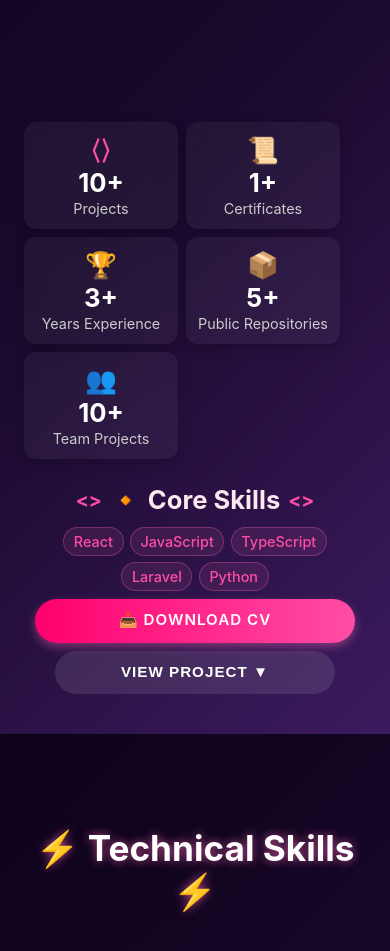
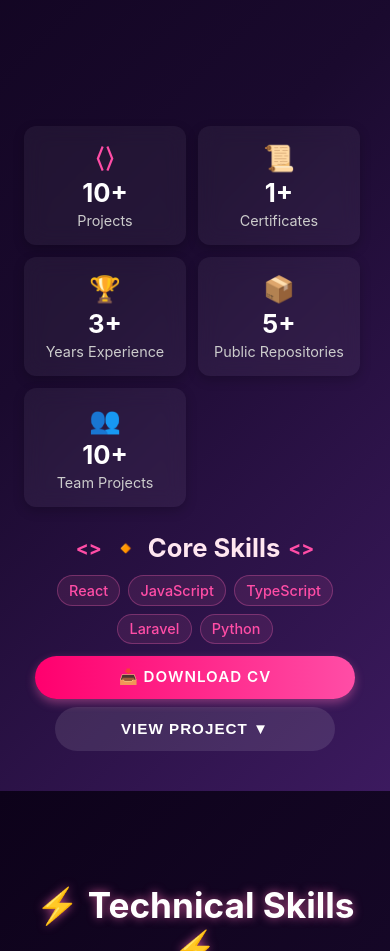
Before and after one commit to lisnadesanti/my_portofolio, a React (Create React App) app: page / in a window 390 px wide. Shown: the part 1026-1977 px from the top of the page. Built offline with nearby package versions, Linux system fonts and the light colour scheme.

Commit message:
aboutttt

```diff
--- a/src/components/About.css
+++ b/src/components/About.css
@@ -59,9 +59,9 @@
 .about-content {
   display: flex;
   flex-wrap: wrap;
-  gap: 2rem;
+  gap: 2rem; /* ✅ Diperkecil dari 2.5rem */
   align-items: flex-start;
-  margin-bottom: 0.25rem;
+  margin-bottom: 0.25rem; /* ✅ Diperkecil Maksimal — dari 1.5rem */
   width: 100%;
 }
 
@@ -85,7 +85,7 @@
   position: absolute;
   left: 0;
   top: 0;
-  height: 7.2em;
+  height: 7.2em; /* 1.8em × 4 baris */
   width: 4px;
   background: #ff4da6;
   border-radius: 2px;
@@ -105,7 +105,7 @@
 .stats-grid {
   display: grid;
   grid-template-columns: repeat(auto-fit, minmax(180px, 1fr));
-  gap: 1rem;
+  gap: 1rem; /* ✅ Diperkecil dari 1.5rem — agar card lebih dekat ke teks */
   animation: slideInRight 1s ease-out;
 }
 
@@ -123,12 +123,12 @@
 .stat-card {
   background: rgba(255, 255, 255, 0.05);
   border-radius: 12px;
-  padding: 1.25rem;
+  padding: 1.25rem; /* ✅ Diperkecil dari 1.5rem */
   text-align: center;
   backdrop-filter: blur(10px);
   transition: transform 0.3s ease, box-shadow 0.3s ease;
   box-shadow: 0 4px 12px rgba(0, 0, 0, 0.2);
-  margin-top: 0;
+  margin-top: 0; /* ✅ Pastikan tidak ada margin atas */
 }
 
 .stat-card:hover {
@@ -138,7 +138,7 @@
 
 .stat-icon {
   font-size: 2rem;
-  margin-bottom: 0.25rem;
+  margin-bottom: 0.25rem; /* ✅ Diperkecil dari 0.5rem */
   color: #ff4da6;
 }
 
@@ -146,7 +146,7 @@
   font-size: 2rem;
   font-weight: 700;
   color: #ffffff;
-  margin: 0.25rem 0;
+  margin: 0.25rem 0; /* ✅ Diperkecil dari 0.5rem */
 }
 
 .stat-label {
@@ -156,13 +156,13 @@
 
 /* 🔷 Core Skills — TANPA BOX */
 .core-skills-section {
-  margin-top: 1rem;
+  margin-top: 1rem; /* ✅ Diperkecil dari 1.5rem */
   text-align: center;
 }
 
 .core-skills-section h3 {
   font-size: 1.6rem;
-  margin-bottom: 0.75rem;
+  margin-bottom: 0.75rem; /* ✅ Diperkecil dari 1rem */
   color: #ffe6f0;
   display: flex;
   align-items: center;
@@ -182,14 +182,14 @@
   display: flex;
   flex-wrap: wrap;
   justify-content: center;
-  gap: 0.6rem;
-  margin-top: 0.25rem;
+  gap: 0.6rem; /* ✅ Diperkecil dari 0.8rem */
+  margin-top: 0.25rem; /* ✅ Diperkecil dari 0.5rem */
 }
 
 .skill-tag {
   background: rgba(255, 105, 180, 0.1);
   color: #ff4da6;
-  padding: 0.4rem 0.8rem;
+  padding: 0.4rem 0.8rem; /* ✅ Diperkecil dari 0.5rem 1rem */
   border-radius: 20px;
   font-weight: 500;
   transition: all 0.3s ease;
@@ -206,15 +206,15 @@
 .cta-buttons {
   display: flex;
   justify-content: center;
-  gap: 0.75rem;
-  margin-top: 1rem;
+  gap: 0.75rem; /* ✅ Diperkecil dari 1rem */
+  margin-top: 1rem; /* ✅ Diperkecil dari 1.5rem */
   flex-wrap: wrap;
 }
 
 /* 🔧 Gaya tombol umum — berlaku untuk <button> dan <a> */
 .cta-buttons .btn-download,
 .cta-buttons .btn-view {
-  padding: 0.65rem 1.25rem;
+  padding: 0.65rem 1.25rem; /* ✅ Diperkecil dari 0.75rem 1.5rem */
   border: none;
   border-radius: 25px;
   cursor: pointer;
@@ -264,8 +264,8 @@
 
   .about-content {
     flex-direction: column;
-    gap: 0.75rem; /* ✅ Lebih kecil lagi */
-    margin-bottom: 0; /* ✅ HAPUS SEMUA MARGIN BAWAH — INI KUNCI! */
+    gap: 1rem; /* ✅ Diperkecil dari 1.5rem */
+    margin-bottom: 0.125rem; /* ✅ Hampir nol — sangat rapat */
   }
 
   .about-text {
@@ -279,7 +279,7 @@
 
   /* ✅ GARIS PINK DI MOBILE — SESUAI TINGGI TEKS (4 baris) */
   .about-text::before {
-    height: 6.4em;
+    height: 6.4em; /* 1.6em × 4 baris */
     width: 4px;
     background: #ff4da6;
     border-radius: 2px;
@@ -288,22 +288,19 @@
   /* ⭐️ PERBAIKAN: TAMPILKAN 2 KOLOM DI HP */
   .stats-grid {
     grid-template-columns: repeat(2, 1fr);
-    gap: 0.5rem; /* ✅ SUPER KEcil — agar card benar-benar rapat */
+    gap: 0.75rem; /* ✅ Diperkecil dari 1rem */
   }
 
   .stat-card {
-    padding: 0.75rem; /* ✅ SUPER KECIL — dari 1.2rem */
-    margin-top: 0;
+    padding: 1rem; /* ✅ Diperkecil dari 1.2rem */
   }
 
   .stat-icon {
     font-size: 1.6rem;
-    margin-bottom: 0.125rem; /* ✅ Diperkecil lagi */
   }
 
   .stat-number {
     font-size: 1.6rem;
-    margin: 0.125rem 0; /* ✅ Diperkecil lagi */
   }
 
   .stat-label {
@@ -311,23 +308,23 @@
   }
 
   .core-skills-section {
-    margin-top: 0.5rem; /* ✅ Lebih dekat */
+    margin-top: 0.75rem; /* ✅ Diperkecil dari 1rem */
   }
 
   .skills-list {
-    gap: 0.4rem; /* ✅ Lebih rapat */
+    gap: 0.5rem; /* ✅ Diperkecil dari 0.6rem */
     padding: 0 0.5rem;
   }
 
   .skill-tag {
-    padding: 0.3rem 0.6rem; /* ✅ Lebih kecil */
+    padding: 0.35rem 0.7rem; /* ✅ Diperkecil dari 0.4rem 0.8rem */
     font-size: 0.9rem;
   }
 
   .cta-buttons {
     flex-direction: column;
-    gap: 0.5rem;
-    margin-top: 0.5rem; /* ✅ Lebih dekat */
+    gap: 0.5rem; /* ✅ Diperkecil dari 0.8rem */
+    margin-top: 0.75rem; /* ✅ Diperkecil dari 1rem */
     align-items: center;
   }
 
@@ -335,7 +332,7 @@
   .btn-view {
     width: 100%;
     max-width: 280px;
-    padding: 0.6rem; /* ✅ Lebih kecil */
+    padding: 0.7rem; /* ✅ Diperkecil dari 0.8rem */
     font-size: 0.95rem;
   }
 }
```
